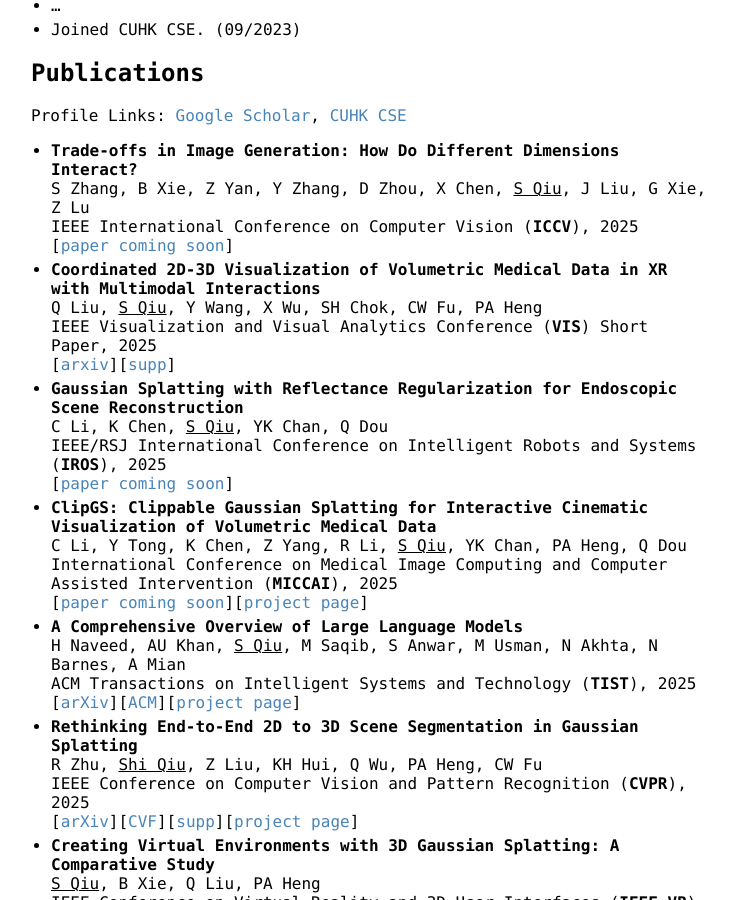
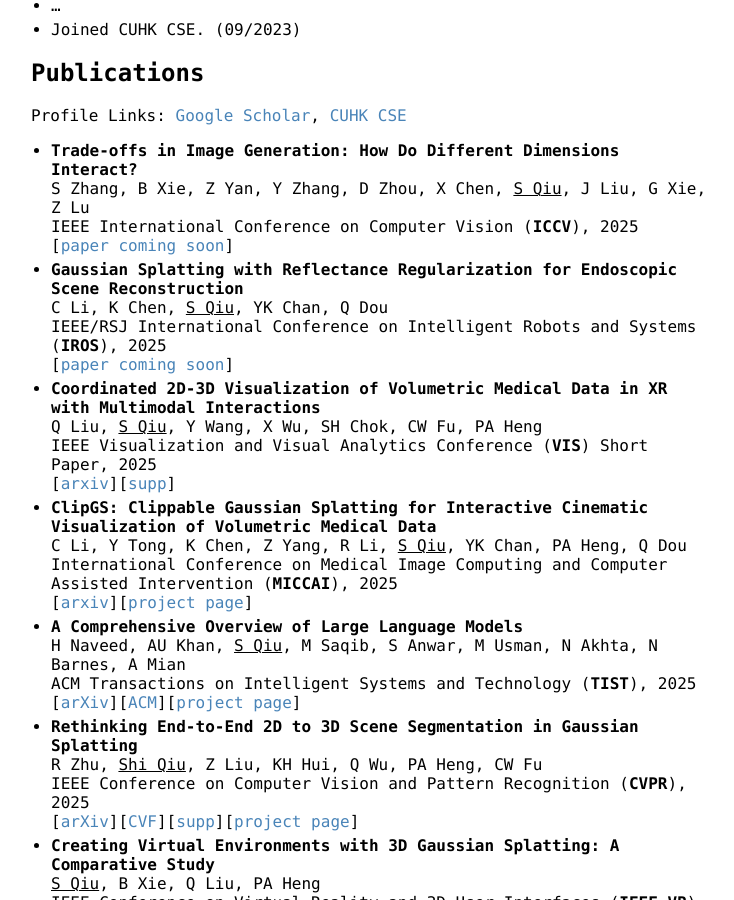
Before and after one commit to ShiQiu0419/ShiQiu0419.github.io, a Jekyll site: the page built from index.md, in a window 1280 px wide and 900 px high, scrolled down 857 px. Shown: the whole window, without its empty margins (259-993 px from the left). Built offline with Jekyll 4.4.1, drawn with Linux system fonts in a browser that asks for light colours; our own code applies the rules of GitHub Pages for plain Markdown files.

Commit message:
Update index.md

```diff
--- a/index.md
+++ b/index.md
@@ -35,18 +35,18 @@ Profile Links: [Google Scholar](https://scholar.google.com/citations?user=OPNVth
 S Zhang, B Xie, Z Yan, Y Zhang, D Zhou, X Chen, <ins>S Qiu</ins>, J Liu, G Xie, Z Lu
 IEEE International Conference on Computer Vision (**ICCV**), 2025
 [[paper coming soon](https://shiqiu0419.github.io/)]
+* **Gaussian Splatting with Reflectance Regularization for Endoscopic Scene Reconstruction**
+C Li, K Chen, <ins>S Qiu</ins>, YK Chan, Q Dou
+IEEE/RSJ International Conference on Intelligent Robots and Systems (**IROS**), 2025
+[[paper coming soon](https://shiqiu0419.github.io/)]
 * **Coordinated 2D-3D Visualization of Volumetric Medical Data in XR with Multimodal Interactions**
 Q Liu, <ins>S Qiu</ins>, Y Wang, X Wu, SH Chok, CW Fu, PA Heng
 IEEE Visualization and Visual Analytics Conference (**VIS**) Short Paper, 2025
 [[arxiv](http://arxiv.org/abs/2506.22926)][[supp](https://osf.io/bpjq5/)]
-* **Gaussian Splatting with Reflectance Regularization for Endoscopic Scene Reconstruction**
-C Li, K Chen, <ins>S Qiu</ins>, YK Chan, Q Dou
-IEEE/RSJ International Conference on Intelligent Robots and Systems (**IROS**), 2025
-[[paper coming soon](https://shiqiu0419.github.io/)]
 * **ClipGS: Clippable Gaussian Splatting for Interactive Cinematic Visualization of Volumetric Medical Data**
 C Li, Y Tong, K Chen, Z Yang, R Li, <ins>S Qiu</ins>, YK Chan, PA Heng, Q Dou
 International Conference on Medical Image Computing and Computer Assisted Intervention (**MICCAI**), 2025
-[[paper coming soon](https://shiqiu0419.github.io/)][[project page](https://med-air.github.io/ClipGS/)]
+[[arxiv](https://arxiv.org/abs/2507.06647)][[project page](https://med-air.github.io/ClipGS/)]
 * **A Comprehensive Overview of Large Language Models**
 H Naveed, AU Khan, <ins>S Qiu</ins>, M Saqib, S Anwar, M Usman, N Akhta, N Barnes, A Mian
 ACM Transactions on Intelligent Systems and Technology (**TIST**), 2025
```
